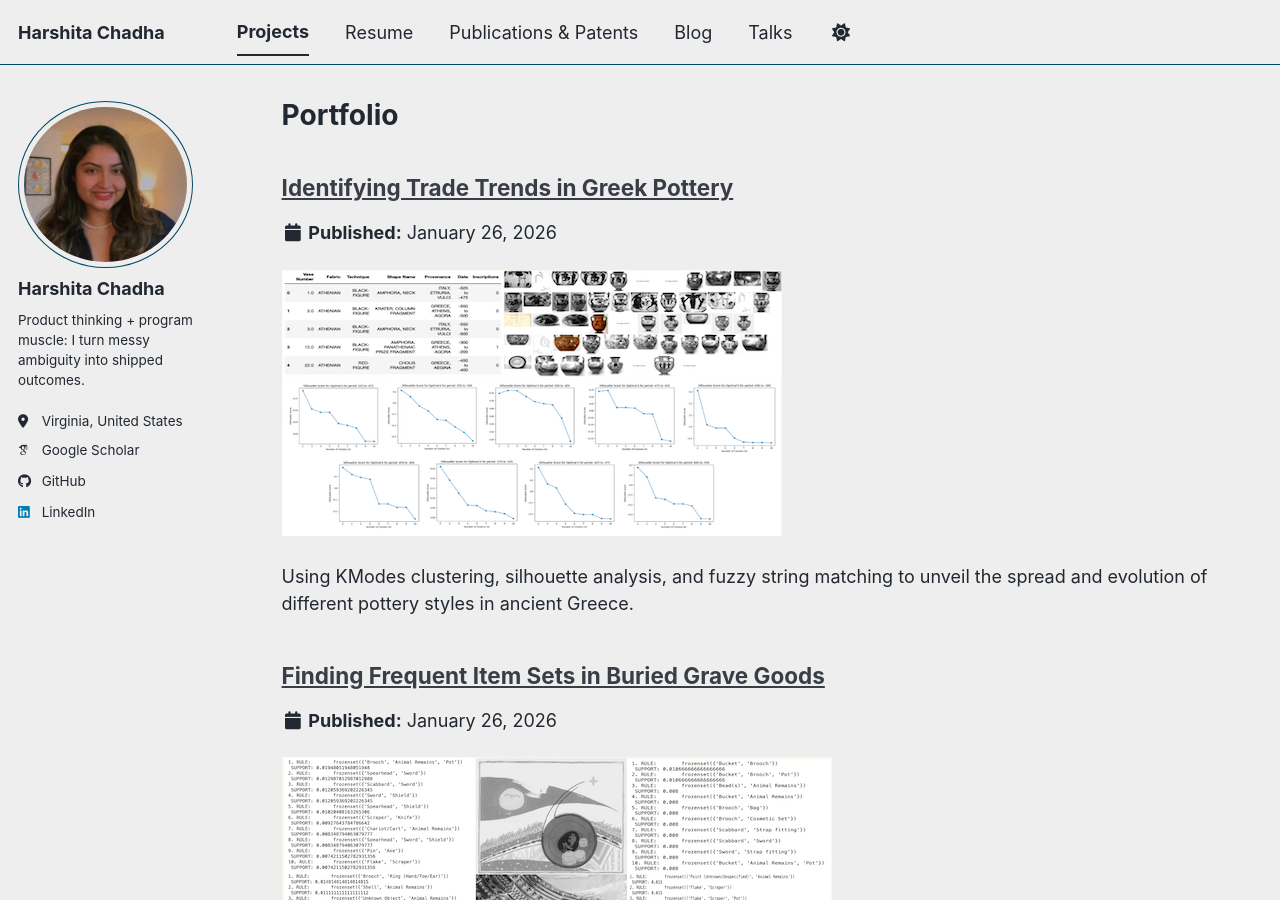
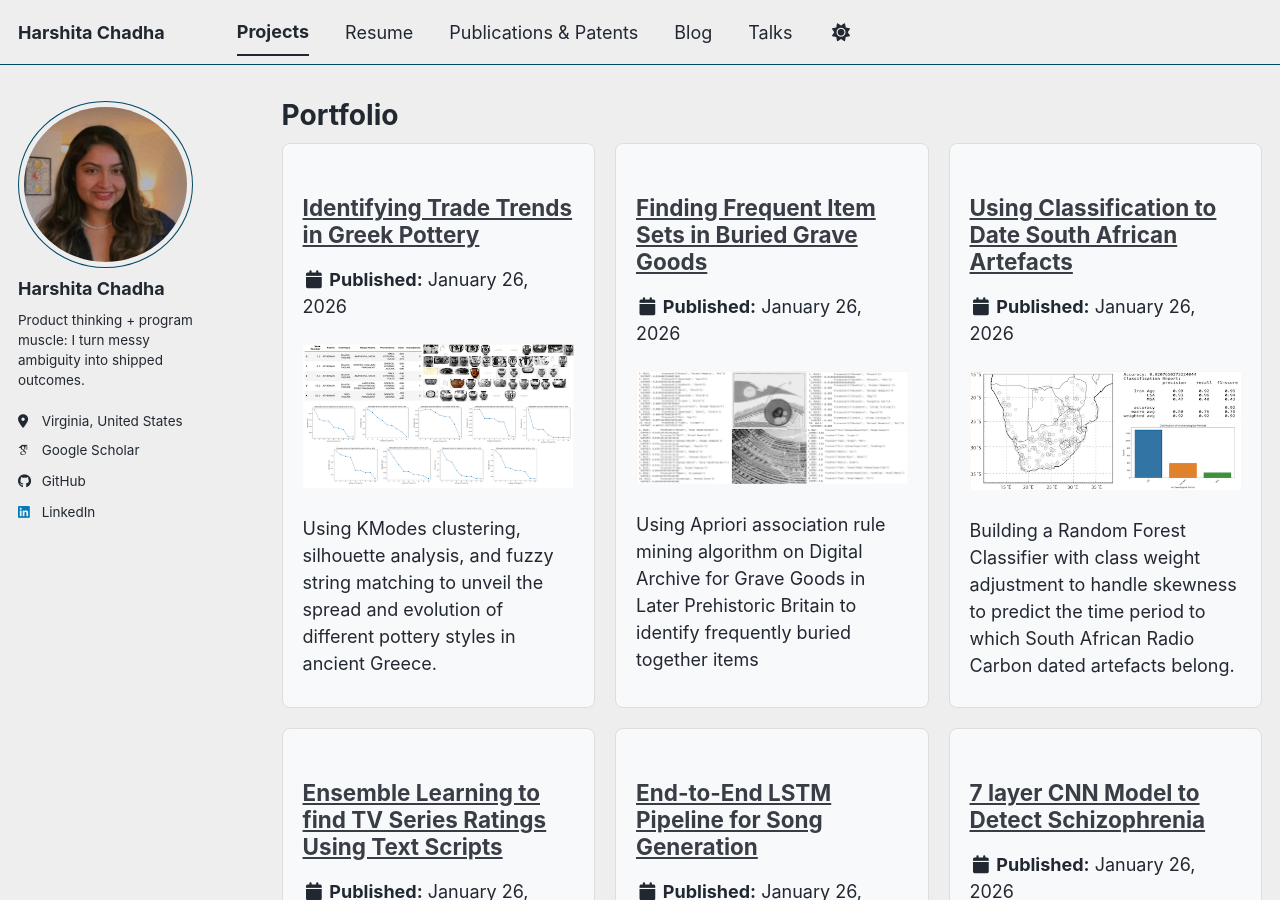
Before and after one commit to harshitaachadha/harshitaachadha.github.io, a Jekyll site: the page built from _pages/portfolio.html, in a window 1280 px wide and 900 px high. Built offline with Jekyll 4.4.1, drawn with Linux system fonts in a browser that asks for light colours; some web fonts are replaced; a script bundle is joined from its source files by our own code; library files that are not in the unit come from our copies.

Commit message:
Update portfolio.html

```diff
--- a/_pages/portfolio.html
+++ b/_pages/portfolio.html
@@ -5,9 +5,13 @@ permalink: /portfolio/
 author_profile: true
 ---
 
+<!---<mark style="background-color: #d2c3fa">⭐️ Checkout a Sankey diagram tracking my job search on F1-OPT in 2024 <a href="/images/jan_sankey.png"> here</a>. </mark>-->
 {% include base_path %}
 
-
-{% for post in site.portfolio %}
-  {% include archive-single.html %}
-{% endfor %}
+<div style="display: grid; grid-template-columns: repeat(auto-fill, minmax(250px, 1fr)); grid-gap: 20px;">
+  {% for post in site.portfolio %}
+    <div style="margin: 0; background-color: #f8f9fa; padding: 5px 20px; border: 1px solid #ddd; border-radius: 8px;">
+      {% include archive-single.html %}
+    </div>
+  {% endfor %}
+</div>
```
